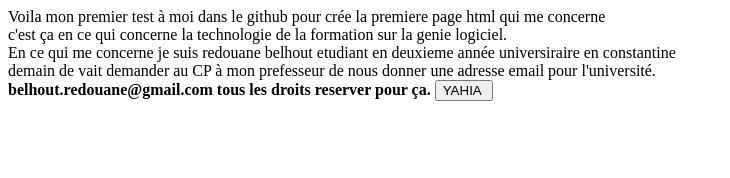
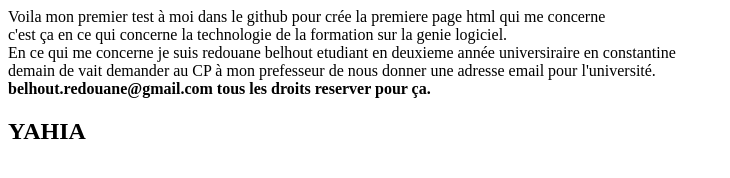
Before and after one commit to RED1Git/testredouane, a plain HTML site: page index.html in a window 1280 px wide. Shown: the whole page, without its empty margins (0-730 px from the left). Drawn offline with Linux system fonts and the light colour scheme.

Commit message:
j'ai ajouter un tesxt à ma page HTML

```diff
--- a/index.html
+++ b/index.html
@@ -10,7 +10,7 @@
     En ce qui me concerne je suis redouane belhout etudiant en deuxieme année universiraire en constantine<br>
     demain de vait demander au CP à mon prefesseur de nous donner une adresse email pour l'université.<BR>
     <strong>belhout.redouane@gmail.com tous les droits reserver pour ça.</strong>
-    <input type="button" value="YAHIA "">
+    <h2> YAHIA </h2>
 
 
 </p>
```
